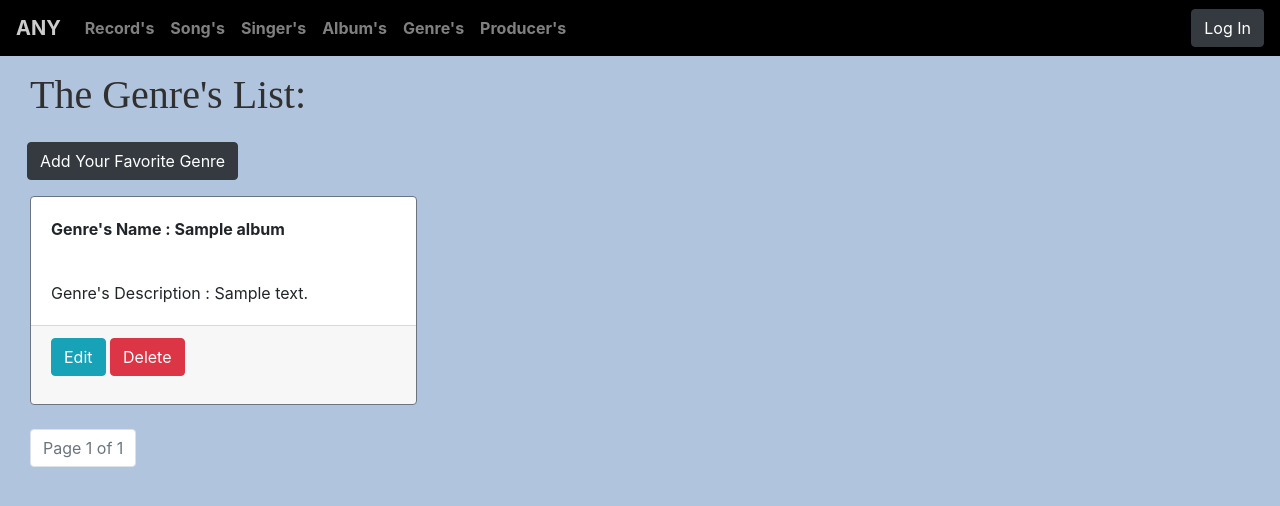
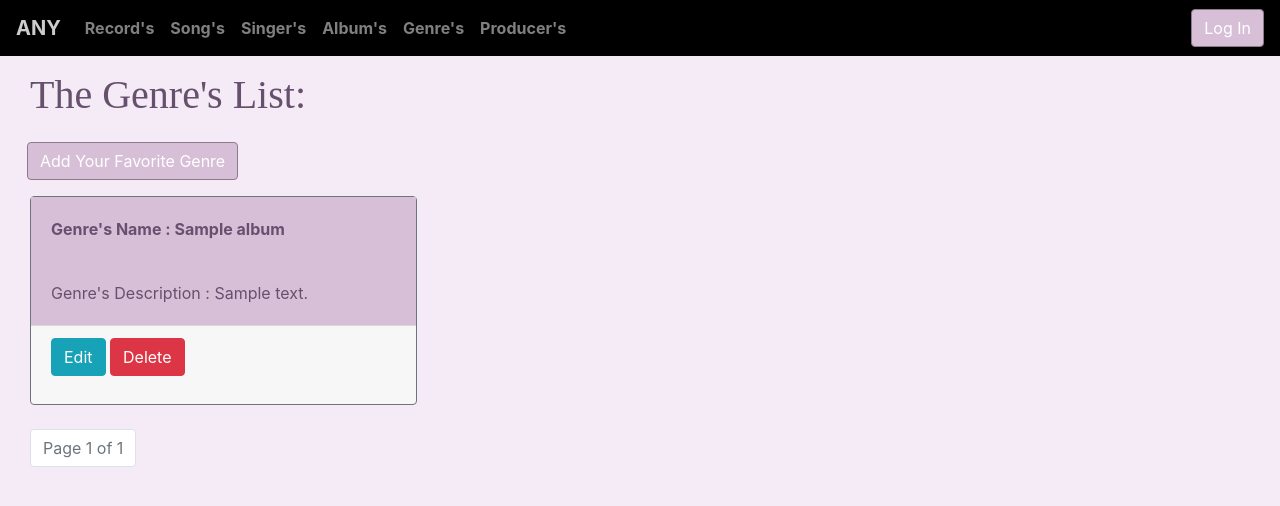
Before and after one commit to yullinisia/FINAL, a Django app: template song/templates/genre/genres.html in a window 1280 px wide. Shown: the top 506 px of the page. Run offline with Django 3.2, Linux system fonts and the light colour scheme; the template is opened without the code that fills it: most values are stand-ins (such as "Sample title", 1, 10 or a date in 2020); some libraries are stand-ins or nearby versions.

Commit message:
edit genre page

```diff
--- a/song/templates/genre/genres.html
+++ b/song/templates/genre/genres.html
@@ -18,16 +18,27 @@
           height: 100%;
         }
         h1{
-          color:#303030;
+          color:#67506e;
           font-size: 22;
           font-weight: normal;
           font-variant: normal;
           font-family: broadway;
         }
+        .btn-light {
+        color: #fff;
+        background-color:#D8BFD8;
+        border-color: #8B7B8B;
+        }
+        .card-body {
+          background-color: #D8BFD8!important;
+        }
+        .card-text {
+          color: #67506e!important;
+        }
         </style>
 </head>
 
-<body style="background-color: lightsteelblue;">
+<body style="background-color:#f5ebf7;">
     <nav class="navbar navbar-expand-sm navbar-custom">
         <a class="navbar-brand" href="{% url 'index' %}"><b>ANY</b></a>
         <div class="collapse navbar-collapse" id="navbarNav">
@@ -42,13 +53,13 @@
         </div>
             <div>
               {% if user.is_authenticated %}
-              <b style="color: silver">Hello, {{ user.get_username }} | </b>
-              <a type="button" class="btn btn-dark" href="{% url 'logout' %}?next={{ request.path }}">Log Out</a>
+              <b style="color: #EED2EE">Hello, {{ user.get_username }} | </b>
+              <a type="button" class="btn btn-light" href="{% url 'logout' %}?next={{ request.path }}">Log Out</a>
               {% else %}
               {% if 'login' in request.path %}
-              <a  type="button" class="btn btn-dark" href="{% url 'login' %}?next={{ '/' }}">Log In</a>
+              <a  type="button" class="btn btn-light" href="{% url 'login' %}?next={{ '/' }}">Log In</a>
               {% else %}
-              <a  type="button" class="btn btn-dark" href="{% url 'login' %}?next={{ request.path }}">Log In</a>
+              <a  type="button" class="btn btn-light" href="{% url 'login' %}?next={{ request.path }}">Log In</a>
               {% endif %}
               {% endif %}
           </div>
@@ -58,7 +69,7 @@
             <h1 style="padding: 15px;"> The Genre's List: </h3>
             <p>
                 <a href="{% url 'add_genre' %}" style="padding: 12px;">
-                    <button type="button" class="btn btn-dark">Add Your Favorite Genre</button>
+                    <button type="button" class="btn btn-light">Add Your Favorite Genre</button>
                 </a></p>
             <div class="col-12">
                     <div class="row row-cols-1 row-cols-md-3">
```
